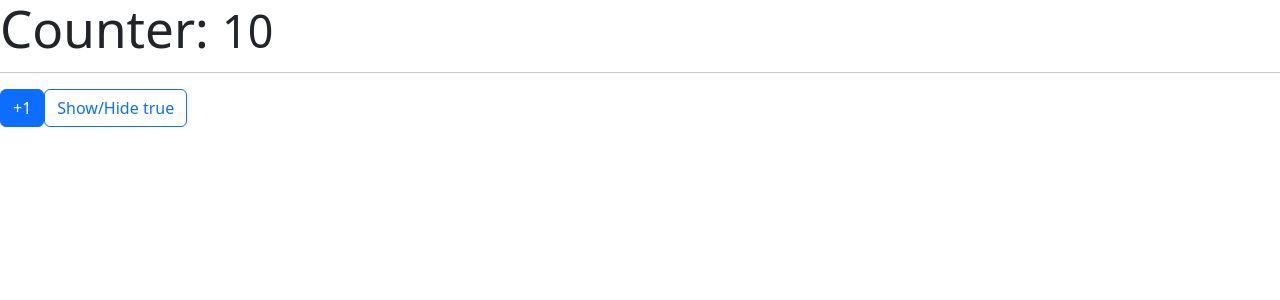
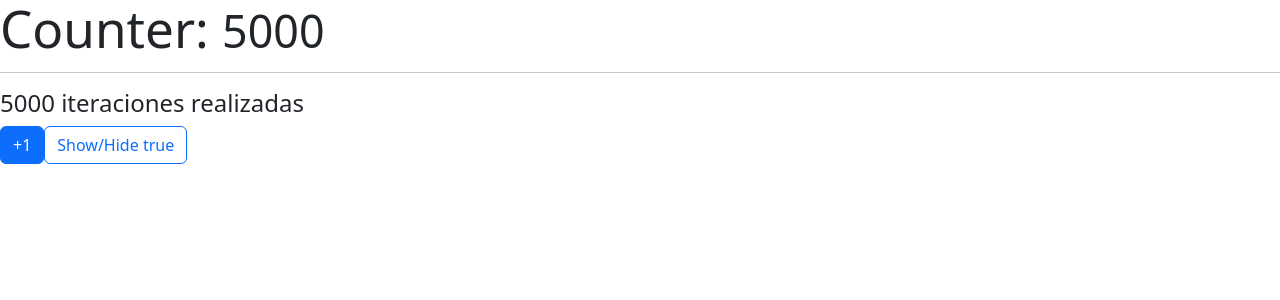
Before and after one commit to carlosantonio98/05-hook-app, a React (Vite) app: page / in a window 1280 px wide. Shown: the top 300 px of the page. Built offline with nearby package versions, Linux system fonts and the light colour scheme.

Commit message:
Create counter with useMemo hook

```diff
--- /dev/null
+++ b/src/06-memos/MemoHook.jsx
@@ -0,0 +1,43 @@
+import { useMemo, useState } from 'react';
+import { useCounter } from '../hooks';
+
+const heavyStuff = ( iterationNumber = 100 ) => {
+    for (let i = 0; i < iterationNumber; i++) {
+        console.log('Ahí vamos...');
+    }
+
+    return `${ iterationNumber } iteraciones realizadas`;
+}
+
+export const MemoHook = () => {
+
+    const { counter, increment } = useCounter( 5000 );
+    const [ show, setShow ] = useState(true);
+
+    const memorizedValue = useMemo( () => heavyStuff(counter), [counter] );  // memoriza el valor que retorna la función, lo va a memorizar o reprocesar si y solo si las dependencias cambian, en este caso cada vez que el counter cambie.
+
+    return (
+        <>
+
+            <h1>Counter: <small>{ counter }</small></h1>
+            <hr />
+
+            <h4>{ memorizedValue }</h4>
+
+            <button
+                className="btn btn-primary"
+                onClick={ () => increment() }
+            >
+                +1
+            </button>
+
+            <button
+                className="btn btn-outline-primary me-2"
+                onClick={ () => setShow( !show ) }
+            >
+                Show/Hide { JSON.stringify(show) } {/* Usamos un stringify para mostrar un valor boleano, hay que recordar que un valor boleano no lo podemos mostrar en pantalla a menos de que lo mostremos con un stringify */}
+            </button>
+
+        </>
+    )
+}
--- a/src/main.jsx
+++ b/src/main.jsx
@@ -4,18 +4,19 @@
 // import { HooksApp } from './HooksApp';
 // import { CounterApp } from "./01-useState/CounterApp";
 // import { CounterWithCustormHook } from './01-useState/CounterWithCustormHook';
-// import { SimpleForm } from './02-useEffect/SimpleForm'
-// import { FormWithCustomHook } from './02-useEffect/FormWithCustomHook'
-//import { MultipleCustomHooks } from './03-examples/MultipleCustomHooks'
-// import { FocusScreen } from './04-useRef/FocusScreen'
-// import { Layout } from './05-useLayoutEffect/Layout'
+// import { SimpleForm } from './02-useEffect/SimpleForm';
+// import { FormWithCustomHook } from './02-useEffect/FormWithCustomHook';
+//import { MultipleCustomHooks } from './03-examples/MultipleCustomHooks';
+// import { FocusScreen } from './04-useRef/FocusScreen';
+// import { Layout } from './05-useLayoutEffect/Layout';
+// import { Memorize } from './06-memos/Memorize';
 
-import { Memorize } from './06-memos/Memorize'
+import { MemoHook } from './06-memos/MemoHook';
 
 import './index.css'
 
 ReactDOM.createRoot(document.getElementById('root')).render(
 
-    <Memorize />
+    <MemoHook />
 
 )
```
